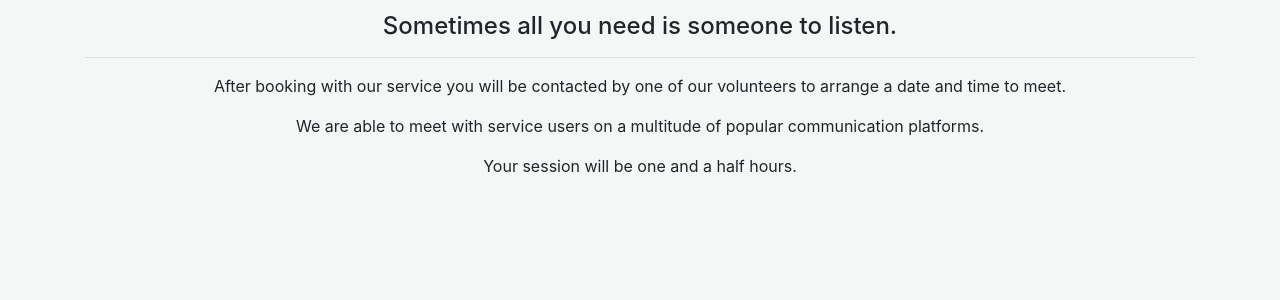
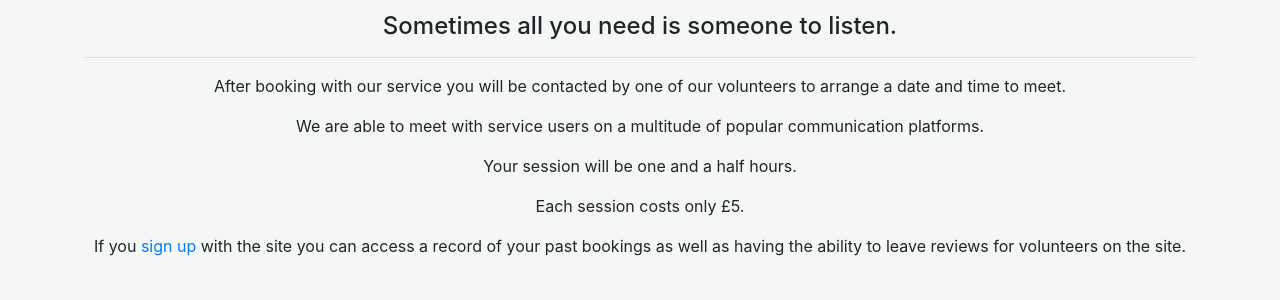
Before and after one commit to llewelyn-williams/the-listening-service, a Django app: page /about/ in a window 1280 px wide. Shown: the part 219-519 px from the top of the page. Run offline with Django 3.2, Linux system fonts and the light colour scheme; some libraries are stand-ins or nearby versions.

Commit message:
feat: Update About page text
To clarify purpose for users.

```diff
--- a/home/templates/home/about.html
+++ b/home/templates/home/about.html
@@ -27,6 +27,18 @@
                 <p>
                     Your session will be one and a half hours.
                 </p>
+                <p>
+                    Each session costs only £5.
+                </p>
+                {% if request.user.is_authenticated %}
+                <p>
+                    With your account you can access a record of your past bookings via <a href="{% url 'profile' %}">your profile</a> as well as having the ability to leave reviews for volunteers on the site.
+                </p>
+                {% else %}
+                <p>
+                    If you <a href="{% url 'account_signup' %}">sign up</a> with the site you can access a record of your past bookings as well as having the ability to leave reviews for volunteers on the site.
+                </p>
+                {% endif %}
             </div>
         </div>
     </div>
--- a/volunteers/templates/volunteers/volunteers.html
+++ b/volunteers/templates/volunteers/volunteers.html
@@ -62,7 +62,7 @@
                                 <h3 class="mb-0">{{ volunteer.forename }} {{ volunteer.surname }}</h3>
                             </a>
                         </div>
-                        <div class="card-footer bg-white pt-0 border-0 text-left">
+                        <div class="card-footer bg-white pt-2 border-0 text-left">
                             <div class="row">
                                 <div class="col">
                                     {% if volunteer.description %}
```
